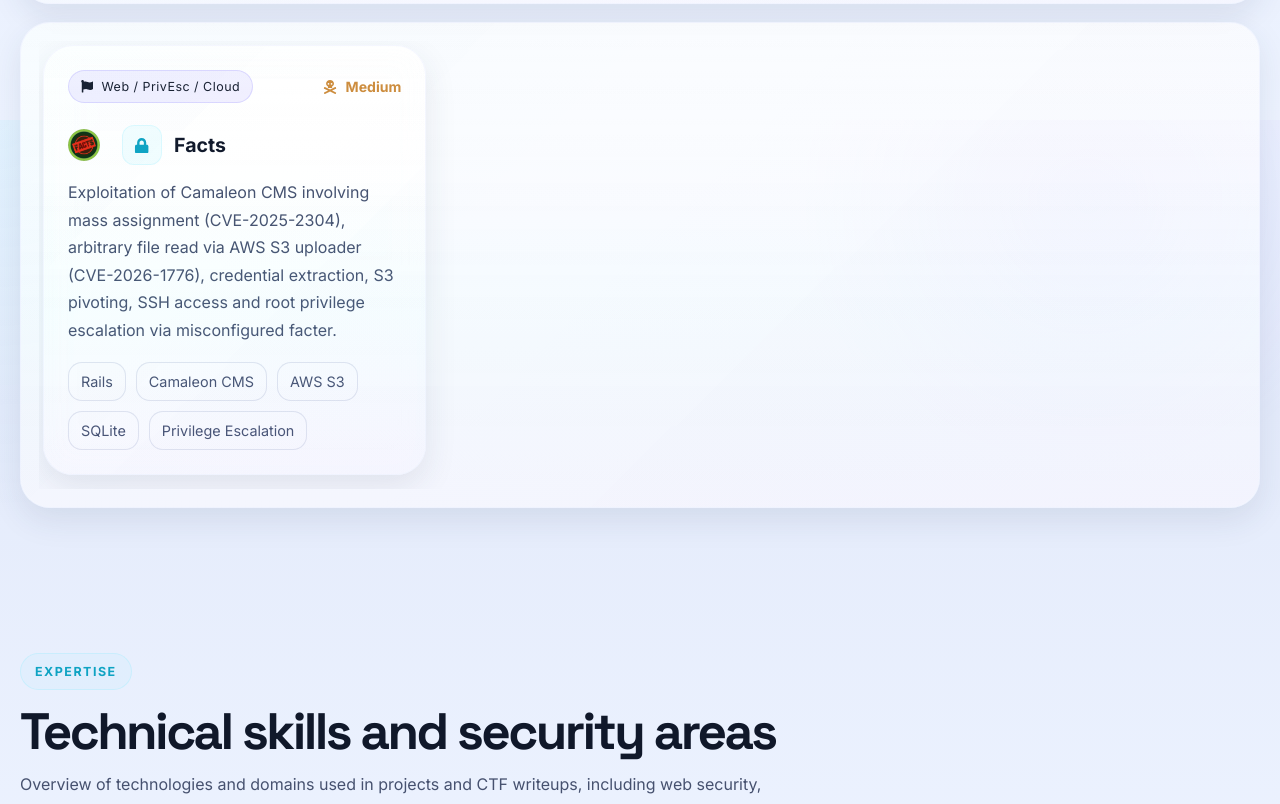
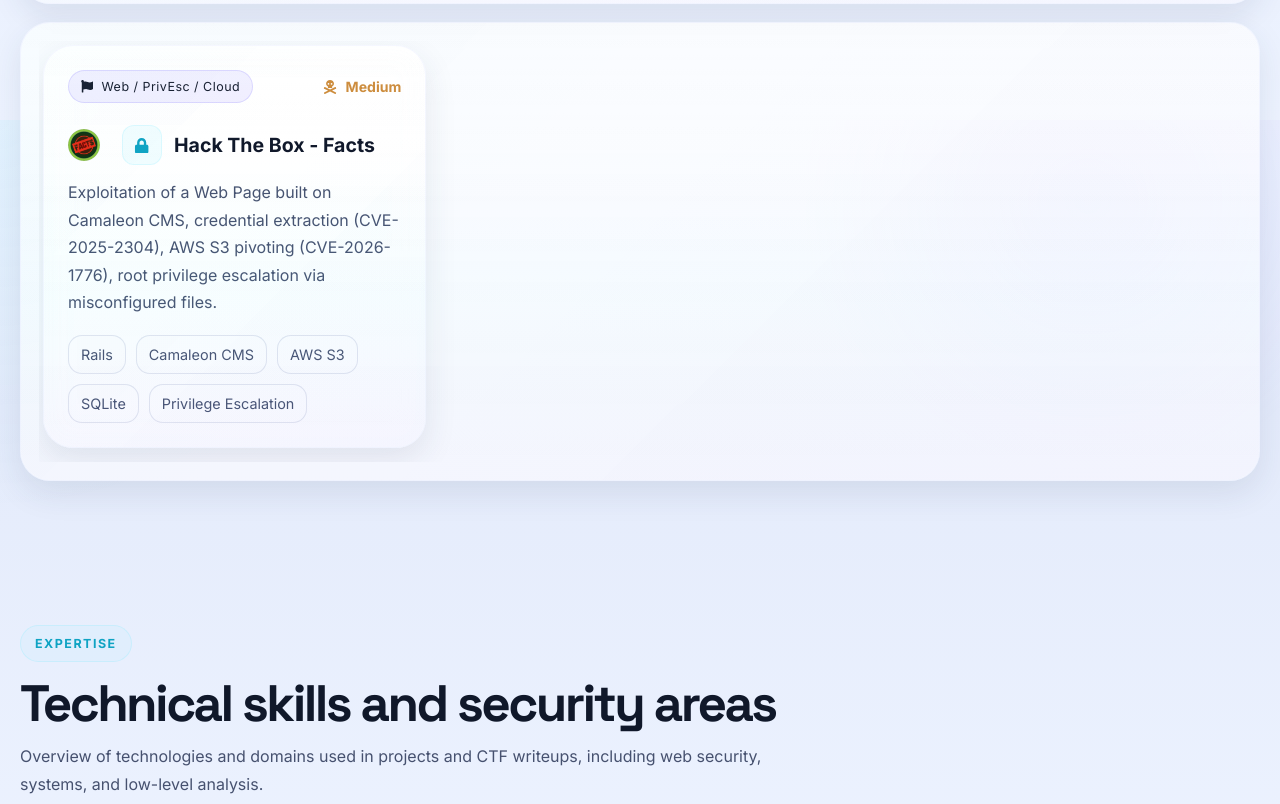
Before and after one commit to alessandro-carboni/alessandro-carboni.github.io, a React (Vite) app: page / in a window 1280 px wide. Shown: the part 3080-3884 px from the top of the page. Built offline with nearby package versions, Linux system fonts and the light colour scheme.

Commit message:
Facts Writeup

```diff
--- a/src/data/portfolioData.js
+++ b/src/data/portfolioData.js
@@ -82,14 +82,14 @@ export const writeupFilters = ['All', 'Web', 'Pwn', 'Reverse', 'Cloud', 'PrivEsc
 
 export const writeups = [
   {
-    title: 'Facts',
+    title: 'Hack The Box - Facts',
     type: 'Web / PrivEsc / Cloud',
     difficulty: 'Medium',
-    summary: 'Exploitation of Camaleon CMS involving mass assignment (CVE-2025-2304), arbitrary file read via AWS S3 uploader (CVE-2026-1776), credential extraction, S3 pivoting, SSH access and root privilege escalation via misconfigured facter.',
+    summary: 'Exploitation of a Web Page built on Camaleon CMS, credential extraction (CVE-2025-2304), AWS S3 pivoting (CVE-2026-1776), root privilege escalation via misconfigured files.',
     stack: ['Rails', 'Camaleon CMS', 'AWS S3', 'SQLite', 'Privilege Escalation'],
     category: ['Web', 'PrivEsc', 'Cloud', 'Medium'],
     link: 'https://drive.google.com/file/d/1jlsroWw1rxxCH_YC_SxrAAzJL_mie6LV/view?usp=sharing',
-    image: '/images/Facts.png', // 👈 AGGIUNGI QUESTO
+    image: '/images/Facts.png',
   },
 ]
 
```
